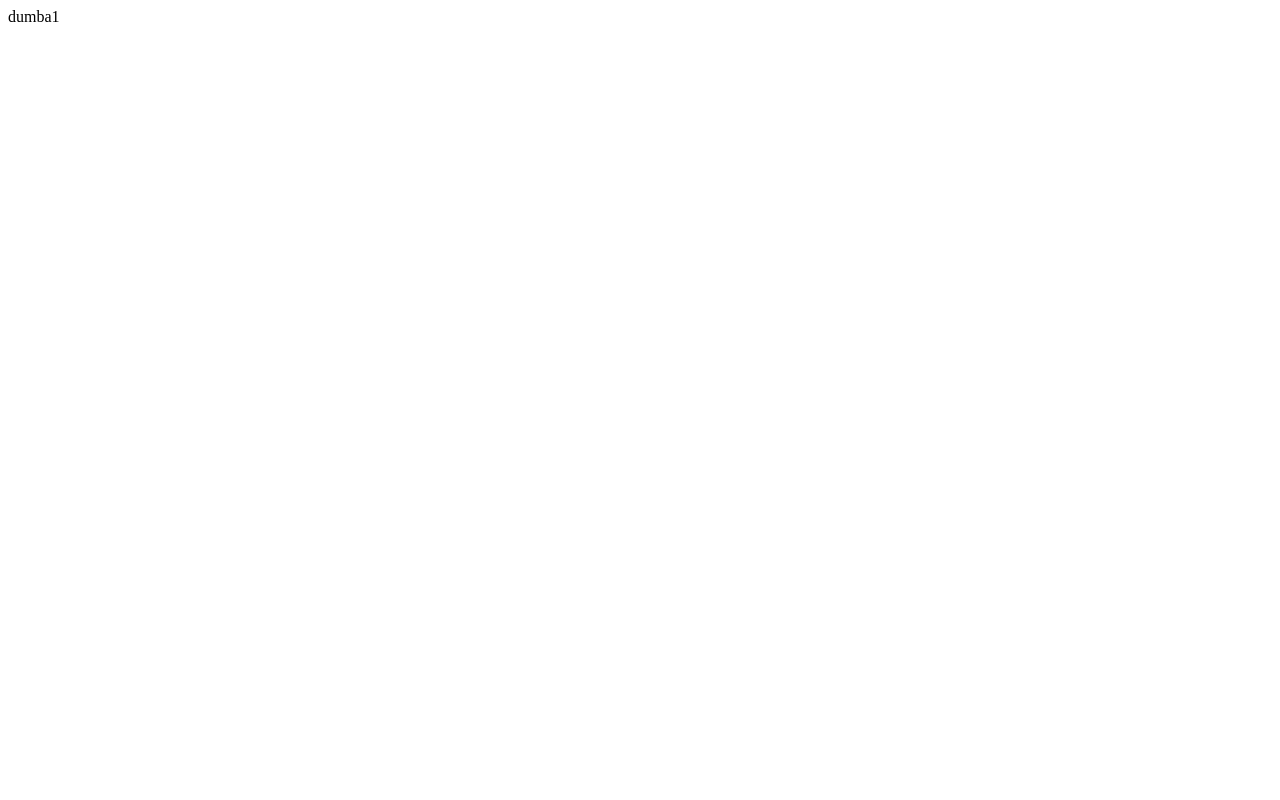
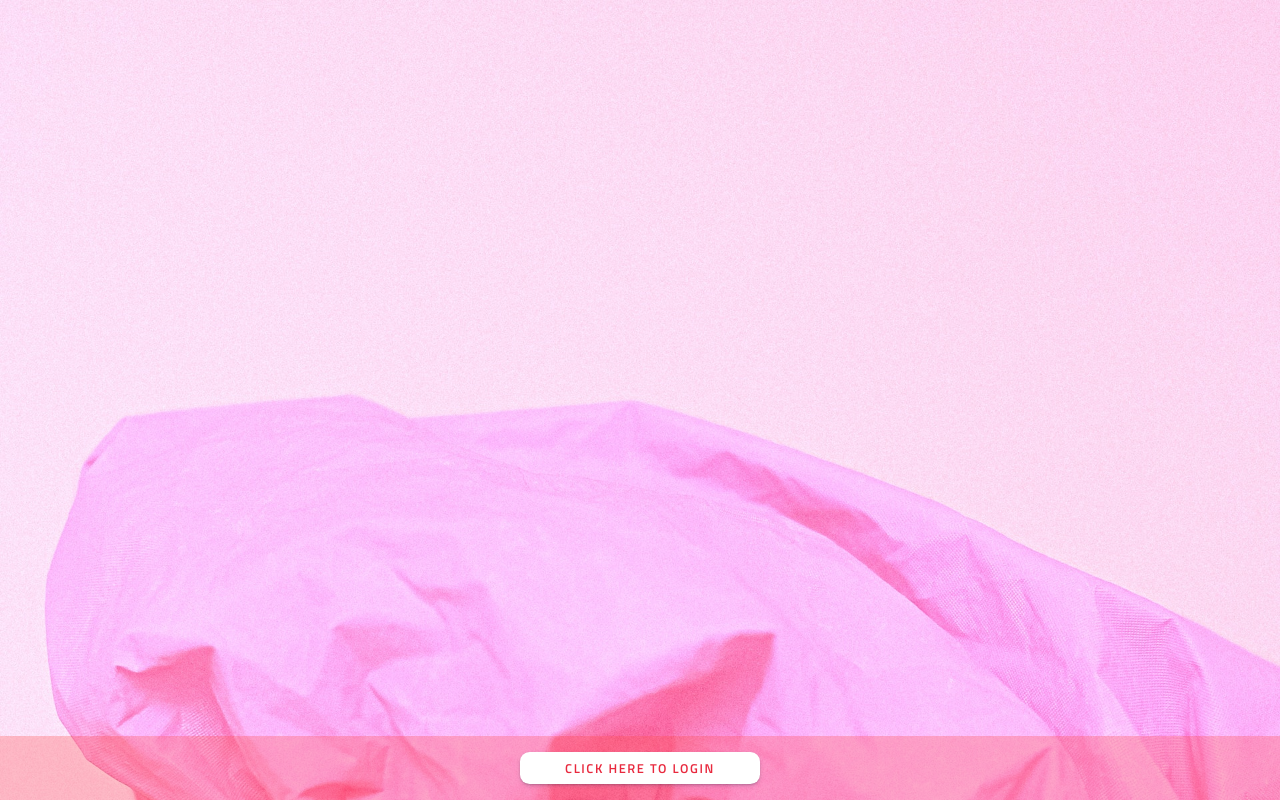
Before and after one commit to Klaudiuszu/projects_managment, a React (Create React App) app: page / in a window 1280 px wide. Shown: the top 800 px of the page. Built offline with nearby package versions, Linux system fonts and the light colour scheme.

Commit message:
start card login

```diff
--- a/package.json
+++ b/package.json
@@ -11,12 +11,14 @@
     "@types/react": "^18.0.18",
     "@types/react-dom": "^18.0.6",
     "axios": "^0.27.2",
+    "bootstrap": "^5.2.1",
     "framer-motion": "^7.3.2",
     "react": "^18.2.0",
     "react-bootstrap": "^2.5.0",
     "react-dom": "^18.2.0",
     "react-i18next": "^11.18.5",
     "react-icons": "^4.4.0",
+    "react-router": "^6.3.0",
     "react-scripts": "5.0.1",
     "react-world-flags": "^1.5.1",
     "sass": "^1.54.8",
@@ -48,6 +50,8 @@
     ]
   },
   "devDependencies": {
+    "@types/react-router": "^5.1.18",
+    "@types/react-router-dom": "^5.3.3",
     "react-router-dom": "^6.3.0"
   }
 }
--- a/src/pages/Login.tsx
+++ b/src/components/Dashboard/Home/Home.tsx
@@ -2,12 +2,12 @@ import React from "react";
 import { useEffect, useMemo, useState } from "react";
 import axios from "axios";
 
-function Login() {
+function Home() {
 
     return (
-        <div>dumba1</div>
+        <div>dupa2</div>
     )
 
 }
 
-export default Login;
+export default Home;
--- /dev/null
+++ b/src/components/Login/Login.scss
@@ -0,0 +1,42 @@
+.app__Login {
+
+    .container {
+        height: 200vh;
+        background-image: url(../../assets/background.jpg);
+        background-size: cover;
+        background-position: center;
+        background-repeat: no-repeat;
+    }
+
+    .app__Login-card {
+        position: fixed;
+        left: 0;
+        bottom: 0;
+        width: 100%;
+        height: 4rem;
+        background: var(--color-4);
+        opacity: .3;
+
+        display: flex;
+        flex-direction: column;
+        align-items: center;
+        justify-content: center;
+        transition: 0.4s;
+    }
+
+    .app__Login-wrapper {
+        margin: 0;
+        position: absolute;
+        top: 50%;
+        left: 50%;
+        transform: translate(-50%, -50%);
+    }
+}
+
+.modal-button {
+    position: fixed;
+    bottom: 1rem;
+    left: 50%;
+
+    transform: translate(-50%, 0);
+}
--- /dev/null
+++ b/src/components/Login/Login.tsx
@@ -0,0 +1,39 @@
+import React from "react";
+import { useEffect, useMemo, useState } from "react";
+import axios from "axios";
+
+import "./Login.scss";
+
+function Login() {
+  return (
+    <div className="app__Login">
+      <div className="container"></div>
+      <div className="app__Login-card"></div>
+      <button
+        type="button"
+        className="modal-button"
+        data-toggle="modal"
+        data-target="#exampleModal"
+      >
+        Click here to login
+      </button>
+      {/* <div className="app__Login-wrapper">
+        <form>
+          <label>
+            <p>Username</p>
+            <input type="text" />
+          </label>
+          <label>
+            <p>Password</p>
+            <input type="password" />
+          </label>
+          <div>
+            <button type="submit">Submit</button>
+          </div>
+        </form>
+      </div> */}
+    </div>
+  );
+}
+
+export default Login;
--- a/src/index.css
+++ b/src/index.css
@@ -1,3 +1,5 @@
+@import url('https://fonts.googleapis.com/css2?family=Titillium+Web:wght@200;400;600;900&display=swap');
+
 body {
   --primary: rgba(232, 41, 62, 1);
   --secondary: #007df7;
@@ -24,9 +26,170 @@ body {
   --color-6: #ffc700;
   --color-7: #34dca2;
   --color-8: #00ada9;
+
+
+}
+
+* {
+  font-family: 'Titillium Web', sans-serif;
+}
+
+html,
+body,
+div,
+span,
+applet,
+object,
+iframe,
+h1,
+h2,
+h3,
+h4,
+h5,
+h6,
+p,
+blockquote,
+pre,
+a,
+abbr,
+acronym,
+address,
+big,
+cite,
+code,
+del,
+dfn,
+em,
+img,
+ins,
+kbd,
+q,
+s,
+samp,
+small,
+strike,
+strong,
+sub,
+sup,
+tt,
+var,
+b,
+u,
+i,
+center,
+dl,
+dt,
+dd,
+ol,
+ul,
+li,
+fieldset,
+form,
+label,
+legend,
+table,
+caption,
+tbody,
+tfoot,
+thead,
+tr,
+th,
+td,
+article,
+aside,
+canvas,
+details,
+embed,
+figure,
+figcaption,
+footer,
+header,
+hgroup,
+menu,
+nav,
+output,
+ruby,
+section,
+summary,
+time,
+mark,
+audio,
+video {
+  margin: 0;
+  padding: 0;
+  border: 0;
+  font-size: 100%;
+  font: inherit;
+  vertical-align: baseline;
+}
+
+/* HTML5 display-role reset for older browsers */
+article,
+aside,
+details,
+figcaption,
+figure,
+footer,
+header,
+hgroup,
+menu,
+nav,
+section {
+  display: block;
+}
+
+body {
+  line-height: 1;
+}
+
+ol,
+ul {
+  list-style: none;
+}
+
+blockquote,
+q {
+  quotes: none;
+}
+
+blockquote:before,
+blockquote:after,
+q:before,
+q:after {
+  content: '';
+  content: none;
+}
+
+table {
+  border-collapse: collapse;
+  border-spacing: 0;
 }
 
 code {
   font-family: source-code-pro, Menlo, Monaco, Consolas, 'Courier New',
     monospace;
 }
+
+.modal-button {
+  width: 15rem;
+  height: 2rem;
+
+  text-transform: uppercase;
+  letter-spacing: .1rem;
+  font-size: .8rem;
+  font-weight: 600;
+  border-radius: .6rem;
+
+  cursor: pointer;
+
+  color: var(--primary);
+  background-color: var(--bg-primary);
+  transition: .2s ease-in-out;
+  border: none;
+  box-shadow: rgba(50, 50, 93, 0.25) 0px 2px 5px -1px, rgba(0, 0, 0, 0.3) 0px 1px 3px -1px;
+
+}
+
+.modal-button:hover {
+  box-shadow: rgba(50, 50, 93, 0.25) 0px 13px 27px -5px, rgba(0, 0, 0, 0.3) 0px 8px 16px -8px;
+}
--- a/src/pages/Home.tsx
+++ /dev/null
@@ -1,13 +0,0 @@
-import React from "react";
-import { useEffect, useMemo, useState } from "react";
-import axios from "axios";
-
-function Home() {
-
-    return (
-        <div>dupa</div>
-    )
-
-}
-
-export default Home;
```
Also changed, not shown: src/App.tsx (+5 -2 lines), src/components/Dashboard/Dashboard.tsx (added, +7 -0 lines), src/components/Dashboard/Preferences/Preferences.tsx (added, +7 -0 lines), src/assets/background.jpg (added), 1 other file (tests, documents, lock files or other folders).
